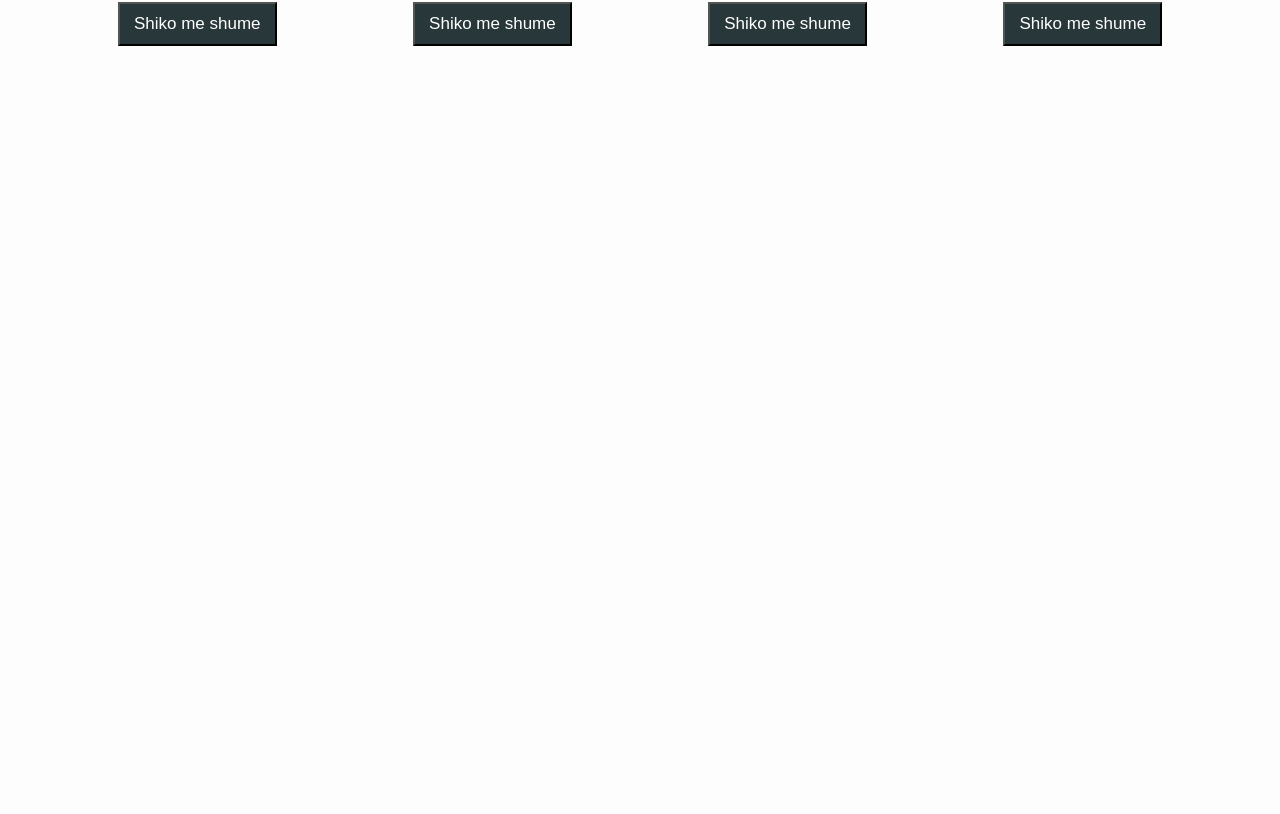
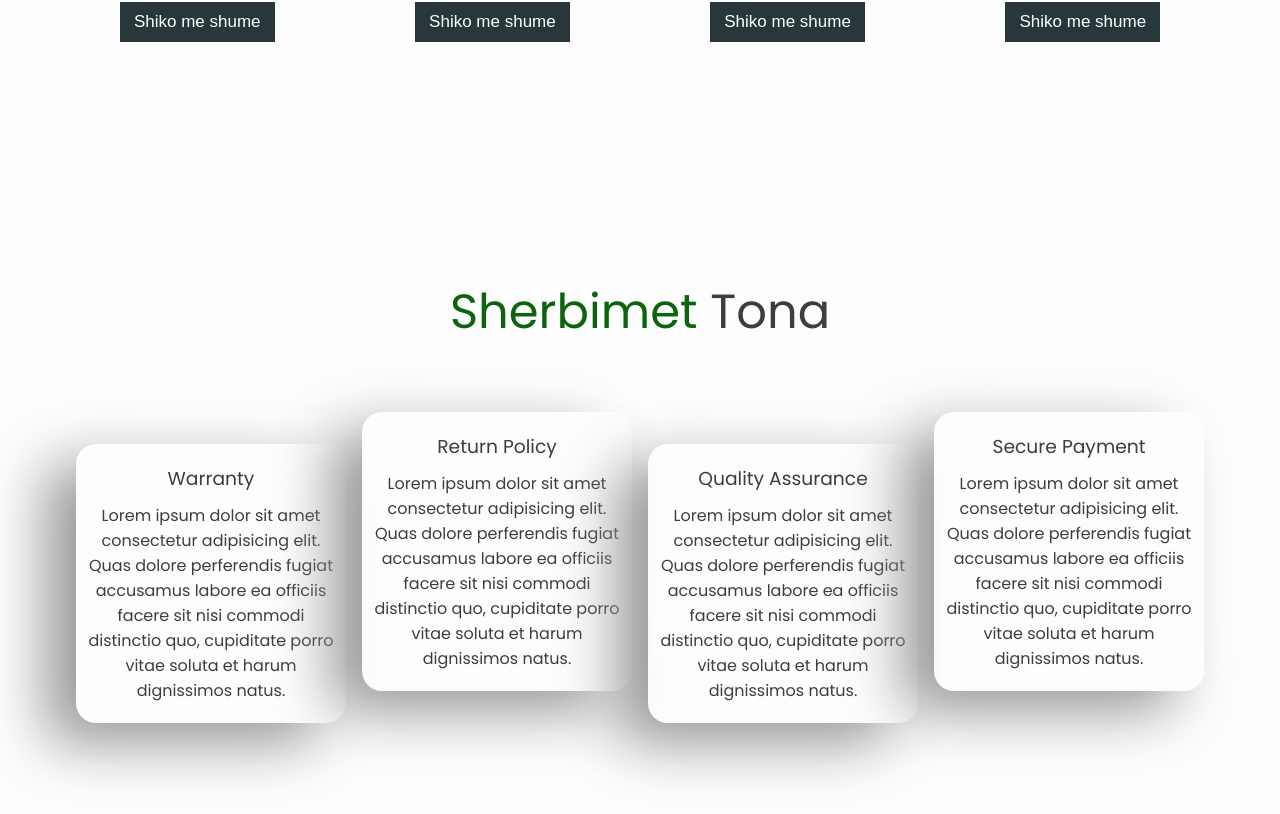
Before and after one commit to amiri-t/peciing, a React (Create React App) app: page / in a window 1280 px wide. Shown: the part 1826-2640 px from the top of the page. Before the commit the page ends 2042 px from the top, so only its background shows below. Built offline with nearby package versions, Linux system fonts and the light colour scheme.

Commit message:
Our Services Section

```diff
--- /dev/null
+++ b/src/components/OurServices.jsx
@@ -0,0 +1,112 @@
+import React from "react";
+import styled from "styled-components";
+
+const OurServices = () => {
+  return (
+    <Container>
+      <h2>
+        <span>Sherbimet</span> Tona
+      </h2>
+      <div className="items">
+        <div className="item">
+          <h3> Warranty</h3>
+          <p>
+            Lorem ipsum dolor sit amet consectetur adipisicing elit. Quas dolore
+            perferendis fugiat accusamus labore ea officiis facere sit nisi
+            commodi distinctio quo, cupiditate porro vitae soluta et harum
+            dignissimos natus.
+          </p>
+        </div>
+        <div className="item">
+          <h3>Return Policy</h3>
+          <p>
+            Lorem ipsum dolor sit amet consectetur adipisicing elit. Quas dolore
+            perferendis fugiat accusamus labore ea officiis facere sit nisi
+            commodi distinctio quo, cupiditate porro vitae soluta et harum
+            dignissimos natus.
+          </p>
+        </div>
+        <div className="item">
+          <h3>Quality Assurance</h3>
+          <p>
+            Lorem ipsum dolor sit amet consectetur adipisicing elit. Quas dolore
+            perferendis fugiat accusamus labore ea officiis facere sit nisi
+            commodi distinctio quo, cupiditate porro vitae soluta et harum
+            dignissimos natus.
+          </p>
+        </div>
+        <div className="item">
+          <h3>Secure Payment</h3>
+          <p>
+            Lorem ipsum dolor sit amet consectetur adipisicing elit. Quas dolore
+            perferendis fugiat accusamus labore ea officiis facere sit nisi
+            commodi distinctio quo, cupiditate porro vitae soluta et harum
+            dignissimos natus.
+          </p>
+        </div>
+      </div>
+    </Container>
+  );
+};
+const Container = styled.div`
+  padding: 4em 5%;
+  margin-bottom: 10em;
+  h2 {
+    text-align: center;
+    font-size: 3em;
+    font-weight: 400;
+    span {
+      color: #0e630e;
+    }
+  }
+  .items {
+    margin-top: 2em;
+    display: flex;
+    align-items: center;
+    flex-wrap: wrap;
+    justify-content: center;
+    gap: 1em;
+    .item {
+      box-shadow: -30px 20px 59px #969696, 30px -20px 59px #ffffff;
+      background-color: var(--secondaryBackgroundColor);
+      display: flex;
+      flex-direction: column;
+      gap: 10px;
+      align-items: center;
+      max-width: 270px;
+      padding: 20px 10px;
+      border-radius: 20px;
+      :nth-child(1) {
+        margin-top: 4em;
+      }
+      :nth-child(3) {
+        margin-top: 4em;
+      }
+      h3 {
+        color: var(--primaryColorDark);
+        font-weight: 400;
+      }
+      .icon {
+        font-size: 3em;
+      }
+      p {
+        text-align: center;
+      }
+    }
+  }
+  @media (max-width: 610px) {
+    .items {
+      .item {
+        max-width: 90%;
+        :nth-child(1) {
+          margin-top: 0;
+        }
+        :nth-child(3) {
+          margin-top: 0;
+        }
+      }
+    }
+  }
+`;
+
+export default OurServices;
--- a/src/components/PreviousProjects.jsx
+++ b/src/components/PreviousProjects.jsx
@@ -104,6 +104,7 @@ const Container = styled.div`
         padding: 10px 14px;
         background-color: #283739;
         color: white;
+        border: none;
       }
     }
   }
--- a/src/routes/Home.jsx
+++ b/src/routes/Home.jsx
@@ -3,6 +3,7 @@ import styled from "styled-components";
 import Hero from "../components/Hero";
 import PreviousProjects from "../components/PreviousProjects";
 import CurrentProject from "../components/CurrentProject";
+import OurServices from "../components/OurServices";
 
 const Home = () => {
   return (
@@ -10,6 +11,7 @@ const Home = () => {
       <Hero />
       <CurrentProject />
       <PreviousProjects />
+      <OurServices />
     </Container>
   );
 };
```
